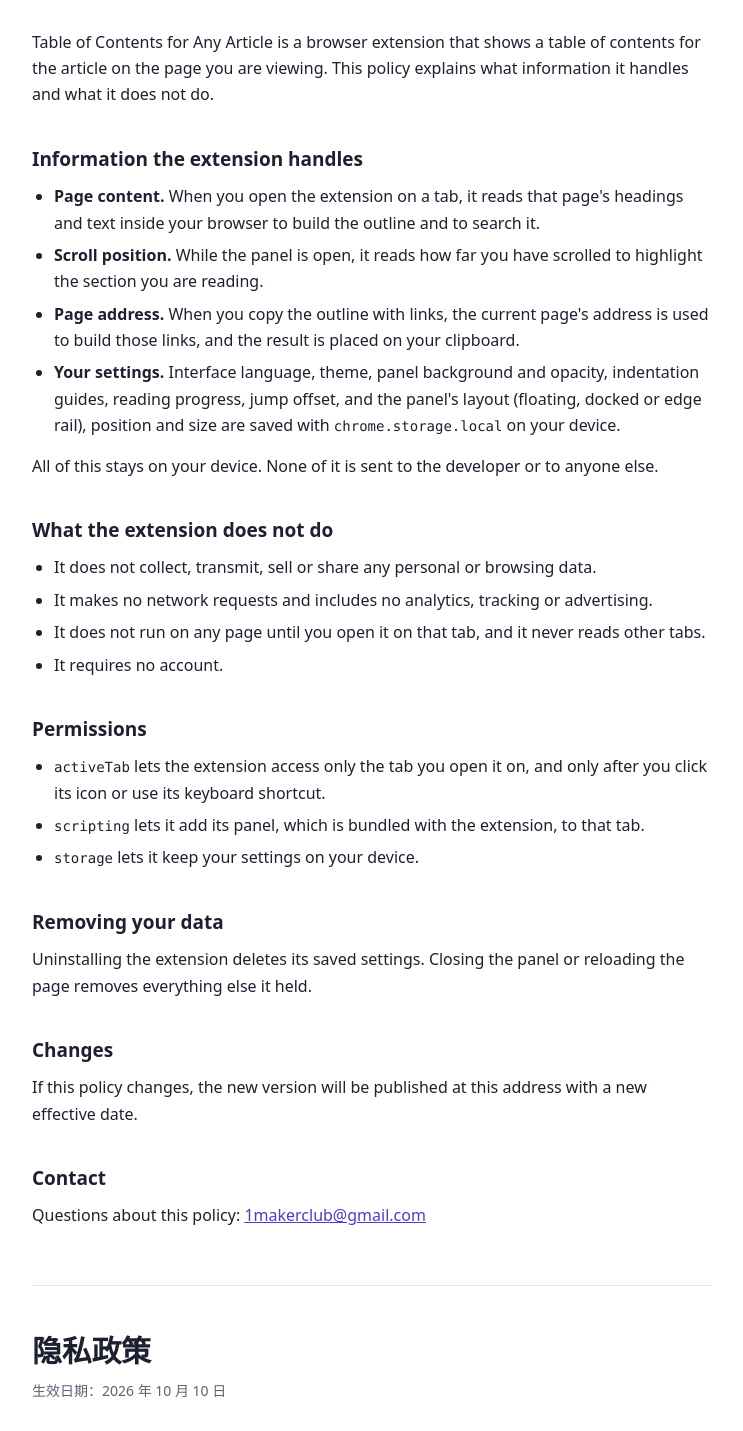
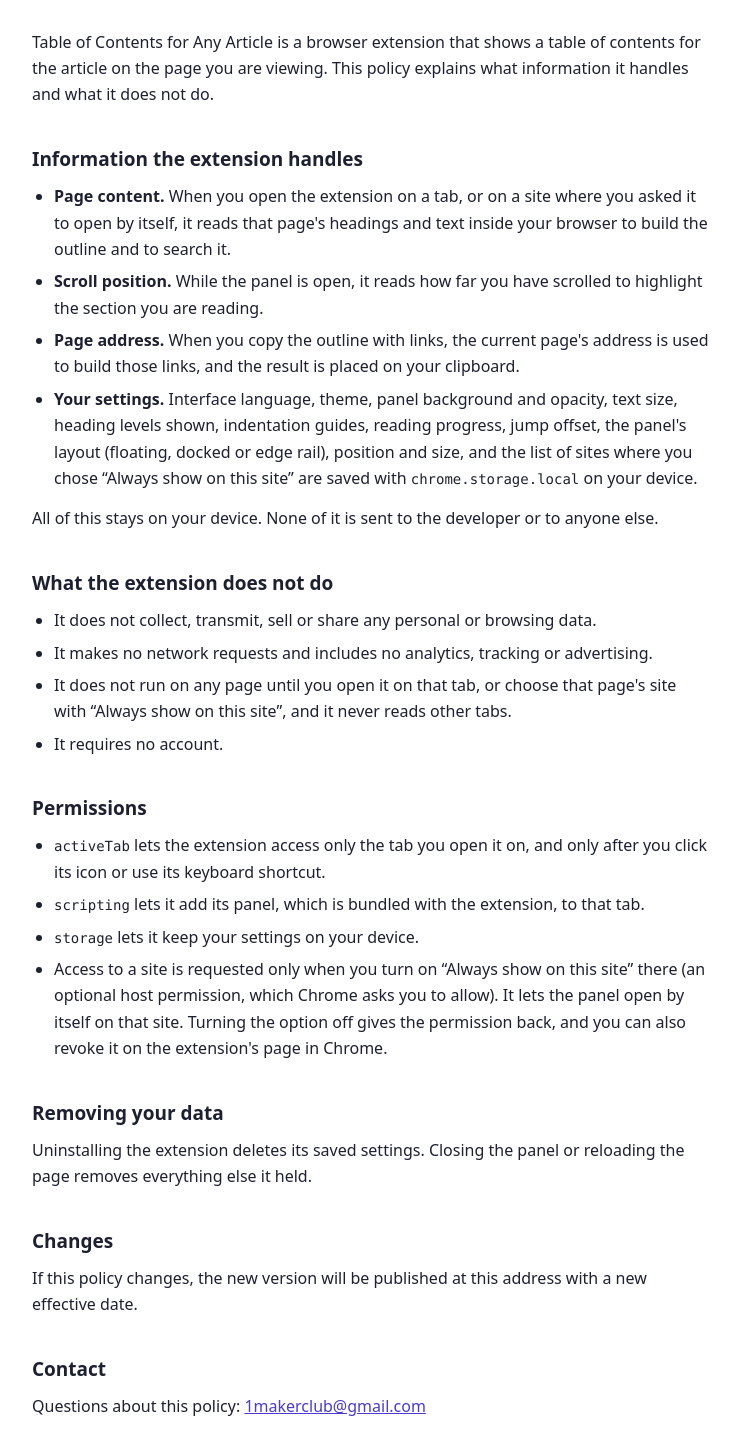
Before and after one commit to iam1maker/privacy, a plain HTML site: page table-of-contents/index.html in a window 1280 px wide. Shown: the part 128-1559 px from the top of the page, without its empty margins (268-1011 px from the left). Drawn offline with Linux system fonts and the light colour scheme.

Commit message:
Table of Contents 0.2.0: optional site access and new settings

```diff
--- a/table-of-contents/index.html
+++ b/table-of-contents/index.html
@@ -86,7 +86,7 @@
       <article lang="en">
         <h1>Privacy Policy</h1>
         <p class="meta">
-          Effective October 10, 2026 · <a href="#zh">中文版本</a>
+          Effective October 26, 2026 · <a href="#zh">中文版本</a>
         </p>
 
         <p>
@@ -99,8 +99,9 @@
         <ul>
           <li>
             <strong>Page content.</strong> When you open the extension on a tab,
-            it reads that page's headings and text inside your browser to build
-            the outline and to search it.
+            or on a site where you asked it to open by itself, it reads that
+            page's headings and text inside your browser to build the outline
+            and to search it.
           </li>
           <li>
             <strong>Scroll position.</strong> While the panel is open, it reads
@@ -113,10 +114,11 @@
           </li>
           <li>
             <strong>Your settings.</strong> Interface language, theme, panel
-            background and opacity, indentation guides, reading progress, jump
-            offset, and the panel's layout (floating, docked or edge rail),
-            position and size are saved with <code>chrome.storage.local</code>
-            on your device.
+            background and opacity, text size, heading levels shown, indentation
+            guides, reading progress, jump offset, the panel's layout (floating,
+            docked or edge rail), position and size, and the list of sites where
+            you chose &ldquo;Always show on this site&rdquo; are saved with
+            <code>chrome.storage.local</code> on your device.
           </li>
         </ul>
         <p>
@@ -135,7 +137,8 @@
             advertising.
           </li>
           <li>
-            It does not run on any page until you open it on that tab, and it
+            It does not run on any page until you open it on that tab, or choose
+            that page's site with &ldquo;Always show on this site&rdquo;, and it
             never reads other tabs.
           </li>
           <li>It requires no account.</li>
@@ -154,6 +157,13 @@
           </li>
           <li>
             <code>storage</code> lets it keep your settings on your device.
+          </li>
+          <li>
+            Access to a site is requested only when you turn on &ldquo;Always
+            show on this site&rdquo; there (an optional host permission, which
+            Chrome asks you to allow). It lets the panel open by itself on that
+            site. Turning the option off gives the permission back, and you can
+            also revoke it on the extension's page in Chrome.
           </li>
         </ul>
 
@@ -180,7 +190,7 @@
 
       <article lang="zh-CN" id="zh">
         <h1>隐私政策</h1>
-        <p class="meta">生效日期：2026 年 10 月 10 日</p>
+        <p class="meta">生效日期：2026 年 10 月 26 日</p>
 
         <p>
           「网页文章目录」是一款浏览器扩展，用于为你正在浏览的网页文章生成目录。本政策说明它会处理哪些信息，以及它不会做什么。
@@ -190,7 +200,7 @@
         <ul>
           <li>
             <strong>网页内容。</strong
-            >当你在某个标签页中打开本扩展时，它会在你的浏览器内读取该页面的标题和文字，用来生成目录和搜索。
+            >当你在某个标签页中打开本扩展，或在你设为"在本站自动显示"的站点上浏览时，它会在你的浏览器内读取该页面的标题和文字，用来生成目录和搜索。
           </li>
           <li>
             <strong>滚动位置。</strong
@@ -202,7 +212,7 @@
           </li>
           <li>
             <strong>你的设置。</strong
-            >界面语言、主题、面板背景和透明度、缩进参考线、阅读进度开关、跳转留白，以及面板的布局（浮动、停靠或迷你导航条）、位置和大小，通过
+            >界面语言、主题、面板背景和透明度、字号、显示层级、缩进参考线、阅读进度开关、跳转留白、面板的布局（浮动、停靠或迷你导航条）、位置和大小，以及你设为"在本站自动显示"的站点列表，通过
             <code>chrome.storage.local</code> 保存在你的设备上。
           </li>
         </ul>
@@ -213,7 +223,7 @@
           <li>不收集、不传输、不出售、不分享任何个人信息或浏览数据。</li>
           <li>不发起任何网络请求，不包含任何统计、追踪或广告代码。</li>
           <li>
-            在你于某个标签页中打开它之前，它不会在该页面运行，也从不读取其他标签页。
+            在你于某个标签页中打开它、或把该站点设为"在本站自动显示"之前，它不会在该页面运行，也从不读取其他标签页。
           </li>
           <li>不需要注册账号。</li>
         </ul>
@@ -226,6 +236,12 @@
           </li>
           <li><code>scripting</code>：把扩展自带的目录面板添加到该标签页。</li>
           <li><code>storage</code>：把你的设置保存在你的设备上。</li>
+          <li>
+            站点访问权限：只在你于某个站点开启"在本站自动显示"时申请（可选的主机权限，由
+            Chrome
+            征求你的同意），用于让目录在该站点自动打开。关闭该选项会交还这项权限，你也可以在
+            Chrome 的扩展页面上撤销它。
+          </li>
         </ul>
 
         <h2>删除数据</h2>
```
